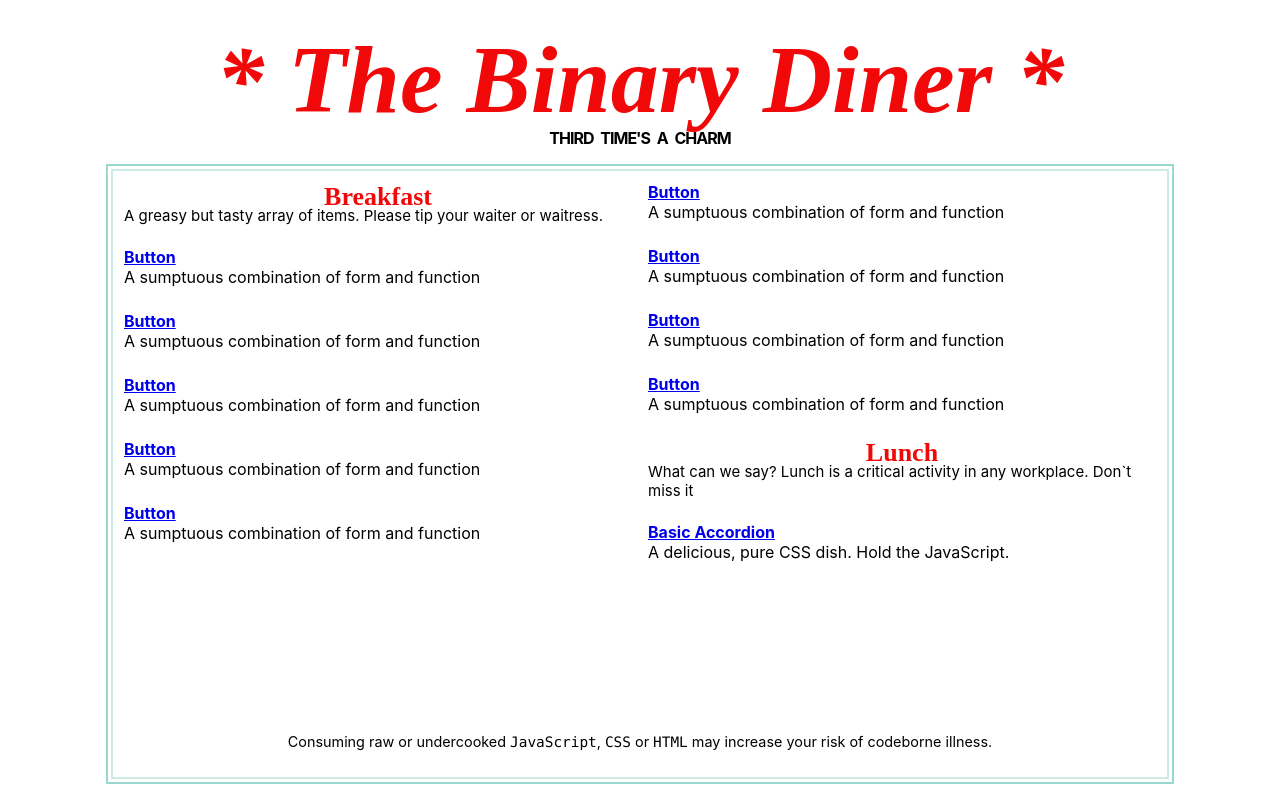
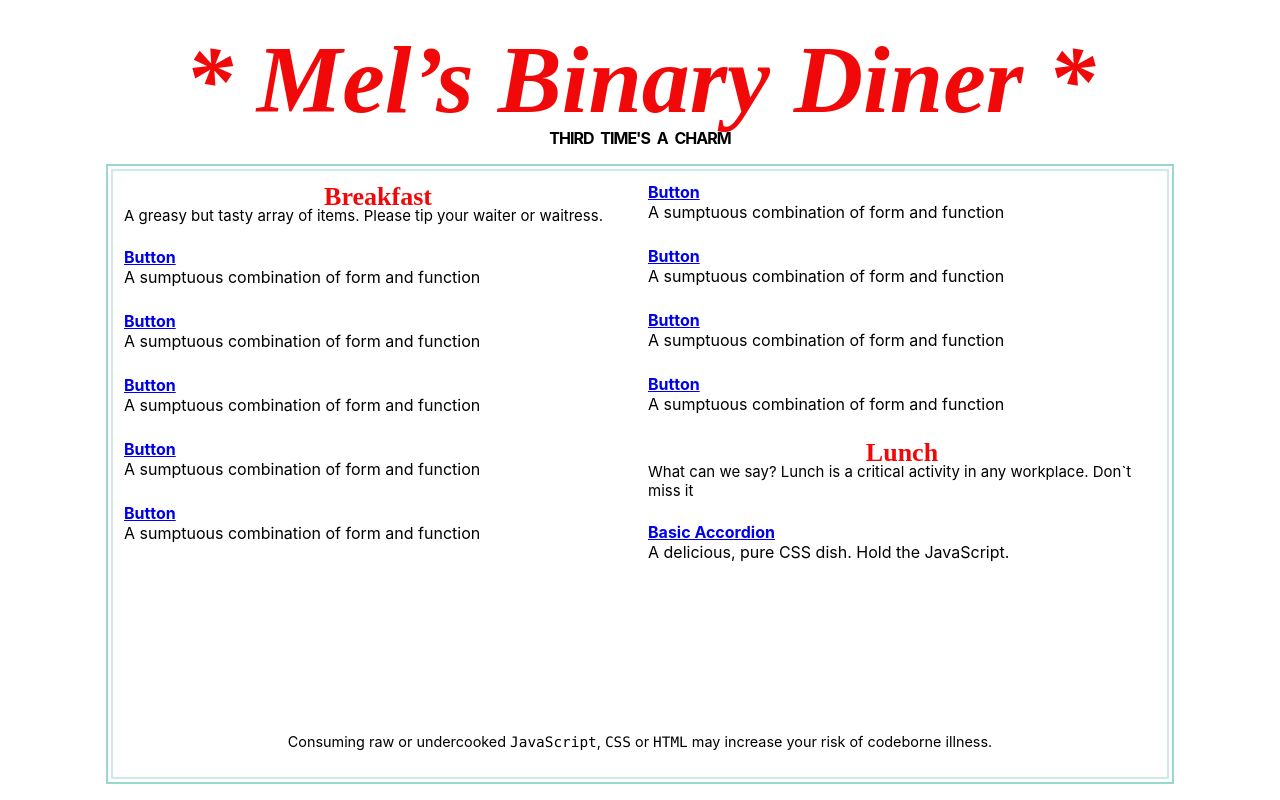
Before and after one commit to antibland/binary-diner, a React (Create React App) app: page / in a window 1280 px wide. Built offline with nearby package versions, Linux system fonts and the light colour scheme; a web font is replaced by a local one.

Commit message:
Change title

```diff
--- a/src/Header.js
+++ b/src/Header.js
@@ -47,7 +47,7 @@ function Header() {
   return (
     <HeaderWrap>
       <HeaderH1>
-        <NavLink to="/">* The Binary Diner *</NavLink>
+        <NavLink to="/">* Mel’s Binary Diner *</NavLink>
       </HeaderH1>
       <HeaderH2>Third Time's a Charm</HeaderH2>
     </HeaderWrap>
```
